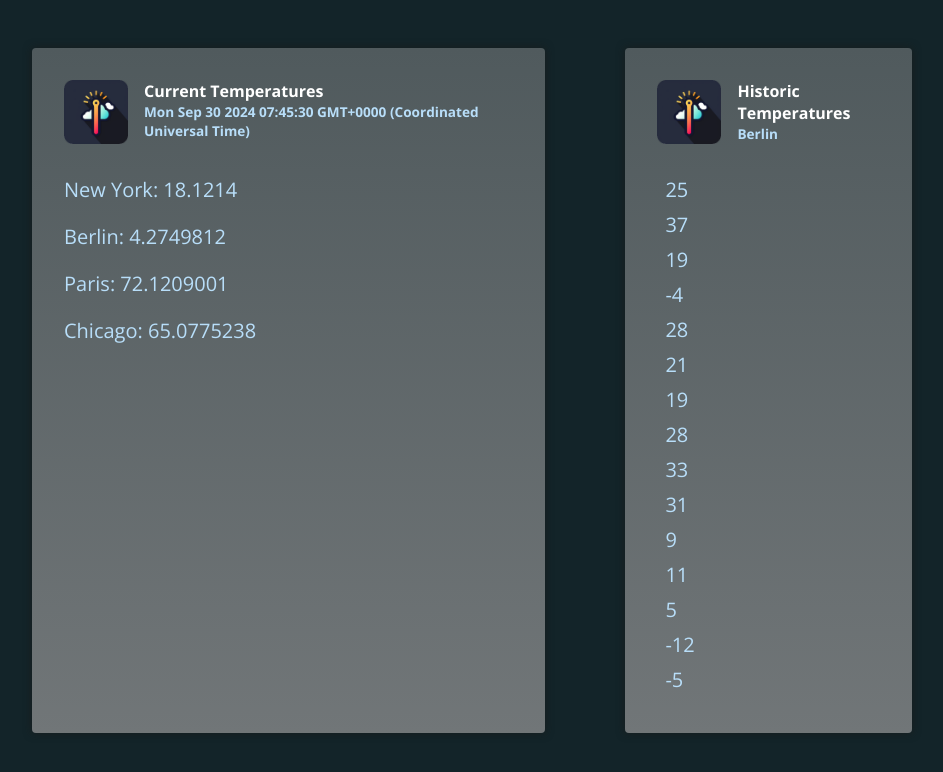
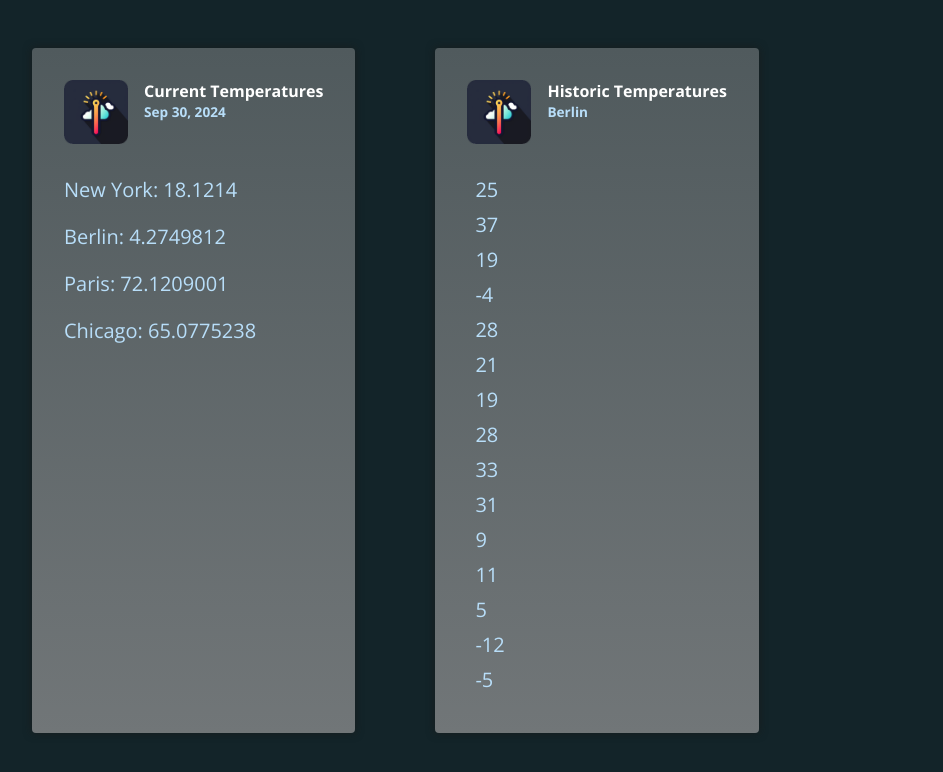
Before and after one commit to MrMic/Angular18-S08-Pipes-Deep-Dive, an Angular app: page / in a window 1280 px wide. Shown: the top 772 px of the page, without its empty margins (168-1111 px from the left). Built offline with nearby package versions, Linux system fonts and the light colour scheme.

Commit message:
feat: Add DatePipe built-in Pipe

```diff
--- a/src/app/app.component.html
+++ b/src/app/app.component.html
@@ -4,7 +4,7 @@
       <img src="temp-icon.png" alt="Thermometer icon" />
       <div>
         <h2>Current Temperatures</h2>
-        <p>{{ currentDate }}</p>
+        <p>{{ currentDate | date }}</p>
       </div>
     </header>
     <p>New York: {{ currentTemperaturs.newYork }}</p>
@@ -23,7 +23,7 @@
     </header>
     <ul>
       @for (temperature of historicTemperatures; track temperature) {
-      <li (click)="onReset($index)">{{ temperature }}</li>
+        <li (click)="onReset($index)">{{ temperature }}</li>
       }
     </ul>
   </article>
--- a/src/app/app.component.ts
+++ b/src/app/app.component.ts
@@ -1,9 +1,11 @@
+import { DatePipe } from '@angular/common';
 import { Component } from '@angular/core';
 
 @Component({
   selector: 'app-root',
   standalone: true,
   templateUrl: './app.component.html',
+  imports: [DatePipe],
 })
 export class AppComponent {
   currentDate = new Date();
```
